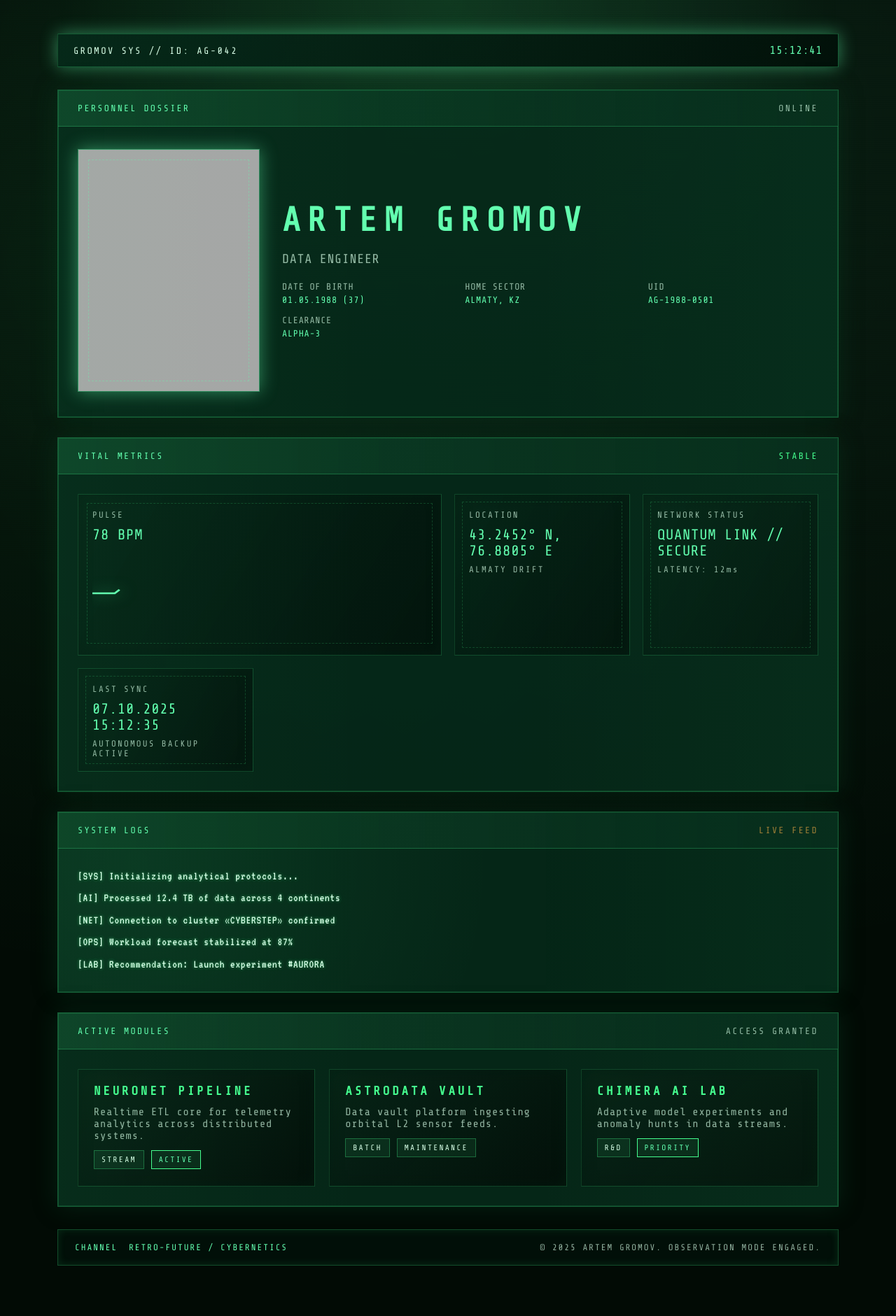
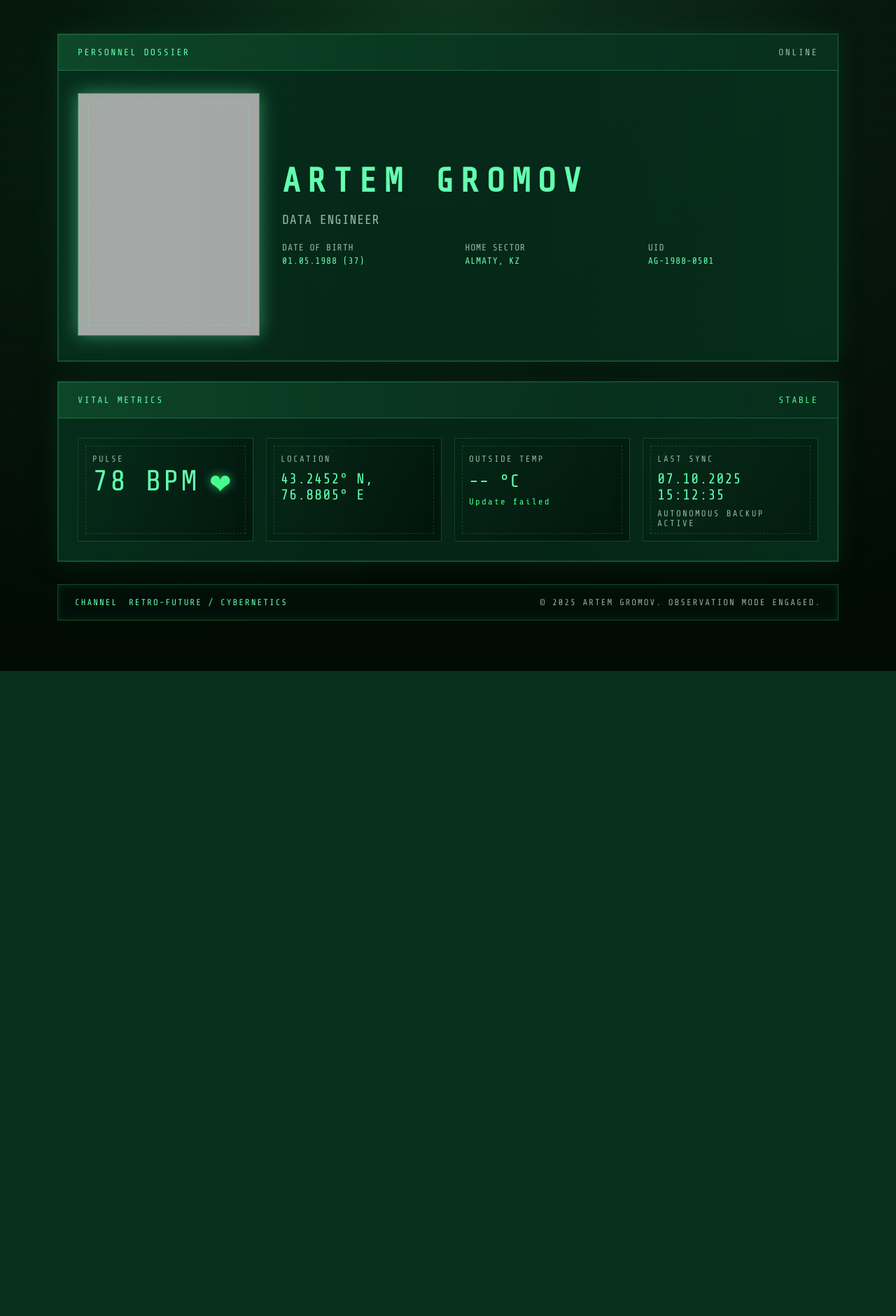
Before and after one commit to artem-gromov/gromov-kz, a PHP site: page / in a window 1280 px wide. Shown: the whole page at 70% size. After the commit the page ends 959 px from the top, so only its background shows below. Run offline with PHP 8.4, Linux system fonts and the light colour scheme; grey boxes are pictures that could not be loaded.

Commit message:
refactor: remove top-bar and logs sections; enhance pulse and temperature metrics display

```diff
--- a/assets/css/style.css
+++ b/assets/css/style.css
@@ -84,27 +84,6 @@ a {
     display: flex;
     flex-direction: column;
     gap: 32px;
-}
-
-.top-bar {
-    display: flex;
-    align-items: center;
-    justify-content: space-between;
-    padding: 14px 22px;
-    background: linear-gradient(120deg, rgba(6, 42, 26, 0.92) 0%, rgba(2, 16, 9, 0.9) 100%);
-    border: 1px solid var(--border);
-    box-shadow: var(--glow);
-    text-transform: uppercase;
-}
-
-.top-bar__badge {
-    font-size: 0.85rem;
-    letter-spacing: 0.18em;
-}
-
-.top-bar__clock {
-    font-size: 1rem;
-    color: var(--neon-strong);
 }
 
 .terminal {
@@ -291,63 +270,49 @@ a {
     letter-spacing: 0.18em;
 }
 
-.metric--pulse {
-    grid-column: span 2;
-    padding-bottom: 24px;
+.pulse {
+    display: inline-flex;
+    align-items: center;
+    gap: 18px;
+    text-transform: uppercase;
+    letter-spacing: 0.18em;
 }
 
-.metric--pulse::before {
-    inset: 12px 12px 16px;
+.pulse__value {
+    font-size: clamp(2.1rem, 3.8vw, 2.6rem);
+    color: var(--neon-strong);
 }
 
-.metric__graph {
-    width: 100%;
-    height: 120px;
-    margin-top: 12px;
+.pulse__heart {
+    font-size: clamp(2.2rem, 4vw, 2.7rem);
+    color: var(--neon);
+    text-shadow: 0 0 12px rgba(69, 255, 143, 0.6);
+    animation: pulse-beat 1s ease-in-out infinite;
 }
 
-.metric__graph path {
-    fill: none;
-    stroke: var(--neon-strong);
-    stroke-width: 2;
-    stroke-dasharray: var(--dash, 260);
-    animation: pulse-line 3.4s linear infinite;
-    filter: drop-shadow(0 0 8px rgba(69, 255, 143, 0.55));
+.metric--temp .metric__value {
+    font-size: 1.6rem;
 }
 
-@keyframes pulse-line {
-    from {
-        stroke-dashoffset: 0;
-    }
-    to {
-        stroke-dashoffset: var(--dash, 260);
-    }
+.metric--temp .metric__hint {
+    color: var(--neon);
 }
 
-.logs {
-    padding: 28px;
-    max-height: 240px;
-    overflow-y: auto;
-    font-family: 'VT323', monospace;
-    font-size: 1.05rem;
-    line-height: 1.4;
-    display: grid;
-    gap: 8px;
-    background: radial-gradient(circle at 10% 10%, rgba(69, 255, 143, 0.08), transparent 50%);
-}
-
-.logs p {
-    margin: 0;
-    color: var(--text);
-    text-shadow: 0 0 4px rgba(69, 255, 143, 0.55);
-}
-
-.logs::-webkit-scrollbar {
-    width: 6px;
-}
-
-.logs::-webkit-scrollbar-thumb {
-    background: rgba(69, 255, 143, 0.4);
+@keyframes pulse-beat {
+    0%,
+    35%,
+    100% {
+        opacity: 1;
+        transform: scale(1);
+    }
+    45% {
+        opacity: 0.35;
+        transform: scale(0.88);
+    }
+    60% {
+        opacity: 1;
+        transform: scale(1.15);
+    }
 }
 
 .modules {
--- a/index.php
+++ b/index.php
@@ -20,10 +20,6 @@ $age = $birthDate->diff(new DateTime())->y;
 <div class="scanlines" aria-hidden="true"></div>
 <div class="haze" aria-hidden="true"></div>
 <div class="page">
-    <header class="top-bar">
-        <div class="top-bar__badge">GROMOV SYS // ID: AG-042</div>
-        <div class="top-bar__clock" data-role="clock">--:--:--</div>
-    </header>
 
     <main class="terminal">
         <section class="panel panel--identity">
@@ -52,10 +48,6 @@ $age = $birthDate->diff(new DateTime())->y;
                             <dt>UID</dt>
                             <dd>AG-1988-0501</dd>
                         </div>
-                        <div class="identity__item">
-                            <dt>Clearance</dt>
-                            <dd>ALPHA-3</dd>
-                        </div>
                     </dl>
                 </div>
             </div>
@@ -68,23 +60,20 @@ $age = $birthDate->diff(new DateTime())->y;
             </div>
             <div class="metrics">
                 <article class="metric metric--pulse">
-                    <div class="metric__info">
-                        <span class="metric__label">Pulse</span>
-                        <span class="metric__value" data-role="pulse-value">-- bpm</span>
+                    <span class="metric__label">Pulse</span>
+                    <div class="pulse">
+                        <span class="pulse__value" data-role="pulse-value">-- bpm</span>
+                        <span class="pulse__heart" aria-hidden="true">❤</span>
                     </div>
-                    <svg class="metric__graph" viewBox="0 0 300 100" preserveAspectRatio="none">
-                        <path data-role="pulse-path" d="M0,50 L20,50 L40,30 L60,70 L80,50 L110,50 L130,20 L150,80 L170,50 L200,50 L220,35 L240,65 L260,50 L280,50 L300,50"></path>
-                    </svg>
                 </article>
                 <article class="metric">
                     <span class="metric__label">Location</span>
                     <span class="metric__value" data-role="coordinates">43.2389° N, 76.8897° E</span>
-                    <span class="metric__hint">ALMATY DRIFT</span>
                 </article>
-                <article class="metric">
-                    <span class="metric__label">Network status</span>
-                    <span class="metric__value">Quantum Link // SECURE</span>
-                    <span class="metric__hint">LATENCY: 12ms</span>
+                <article class="metric metric--temp">
+                    <span class="metric__label">Outside temp</span>
+                    <span class="metric__value" data-role="temperature">-- °C</span>
+                    <span class="metric__hint" data-role="temperature-updated">Fetching...</span>
                 </article>
                 <article class="metric">
                     <span class="metric__label">Last sync</span>
@@ -94,52 +83,6 @@ $age = $birthDate->diff(new DateTime())->y;
             </div>
         </section>
 
-        <section class="panel panel--logs">
-            <div class="panel__header">
-                <span class="panel__title">SYSTEM LOGS</span>
-                <span class="panel__status panel__status--blink">LIVE FEED</span>
-            </div>
-            <div class="logs" data-role="logs">
-                <p>[SYS] Initializing analytical protocols...</p>
-                <p>[AI] Processed 12.4 TB of data across 4 continents</p>
-                <p>[NET] Connection to cluster «CYBERSTEP» confirmed</p>
-                <p>[OPS] Workload forecast stabilized at 87%</p>
-                <p>[LAB] Recommendation: Launch experiment #AURORA</p>
-            </div>
-        </section>
-
-        <section class="panel panel--projects">
-            <div class="panel__header">
-                <span class="panel__title">ACTIVE MODULES</span>
-                <span class="panel__status">ACCESS GRANTED</span>
-            </div>
-            <div class="modules">
-                <article class="module">
-                    <h2 class="module__title">NEURONET PIPELINE</h2>
-                    <p class="module__desc">Realtime ETL core for telemetry analytics across distributed systems.</p>
-                    <div class="module__status">
-                        <span class="module__tag">STREAM</span>
-                        <span class="module__tag module__tag--active">ACTIVE</span>
-                    </div>
-                </article>
-                <article class="module">
-                    <h2 class="module__title">ASTRODATA VAULT</h2>
-                    <p class="module__desc">Data vault platform ingesting orbital L2 sensor feeds.</p>
-                    <div class="module__status">
-                        <span class="module__tag">BATCH</span>
-                        <span class="module__tag">MAINTENANCE</span>
-                    </div>
-                </article>
-                <article class="module">
-                    <h2 class="module__title">CHIMERA AI LAB</h2>
-                    <p class="module__desc">Adaptive model experiments and anomaly hunts in data streams.</p>
-                    <div class="module__status">
-                        <span class="module__tag">R&D</span>
-                        <span class="module__tag module__tag--active">PRIORITY</span>
-                    </div>
-                </article>
-            </div>
-        </section>
     </main>
 
     <footer class="footer">
@@ -153,23 +96,17 @@ $age = $birthDate->diff(new DateTime())->y;
 
 <script>
     (function () {
-        const clockEl = document.querySelector('[data-role="clock"]');
         const coordsEl = document.querySelector('[data-role="coordinates"]');
         const pulseEl = document.querySelector('[data-role="pulse-value"]');
+        const temperatureEl = document.querySelector('[data-role="temperature"]');
+        const temperatureUpdatedEl = document.querySelector('[data-role="temperature-updated"]');
         const syncEl = document.querySelector('[data-role="sync"]');
-        const logsEl = document.querySelector('[data-role="logs"]');
-        const pulsePath = document.querySelector('[data-role="pulse-path"]');
 
         const baseLat = 43.238949;
         const baseLon = 76.889709;
 
         function pad(value) {
             return String(value).padStart(2, '0');
-        }
-
-        function updateClock() {
-            const now = new Date();
-            clockEl.textContent = `${pad(now.getHours())}:${pad(now.getMinutes())}:${pad(now.getSeconds())}`;
         }
 
         function updateSyncTimestamp() {
@@ -188,55 +125,48 @@ $age = $birthDate->diff(new DateTime())->y;
         }
 
         function updatePulse() {
+            if (!pulseEl) {
+                return;
+            }
             const bpm = Math.floor(72 + Math.random() * 10);
             pulseEl.textContent = `${bpm} bpm`;
         }
 
-        function animatePulseGraph() {
-            if (!pulsePath) {
+        async function updateTemperature() {
+            if (!temperatureEl || !temperatureUpdatedEl) {
                 return;
             }
-            const length = pulsePath.getTotalLength();
-            pulsePath.style.setProperty('--dash', length);
-        }
-
-        function pushLogLine() {
-            if (!logsEl) {
-                return;
-            }
-            const now = new Date();
-            const phrases = [
-                'Integrity sweep completed.',
-                'New telemetry source detected.',
-                'Clustering cycle finished successfully.',
-                'Anomaly scan: no deviations.',
-                'Visualization protocol loaded.',
-                'Access level confirmed.',
-                'Load forecast recalibrated.',
-                'Security signatures synchronized.'
-            ];
-            const randomPhrase = phrases[Math.floor(Math.random() * phrases.length)];
-            const timestamp = `${pad(now.getHours())}:${pad(now.getMinutes())}:${pad(now.getSeconds())}`;
-            const entry = document.createElement('p');
-            entry.textContent = `[${timestamp}] ${randomPhrase}`;
-            logsEl.appendChild(entry);
-            logsEl.scrollTop = logsEl.scrollHeight;
-            if (logsEl.children.length > 12) {
-                logsEl.removeChild(logsEl.firstElementChild);
+            try {
+                temperatureUpdatedEl.textContent = 'Fetching...';
+                const response = await fetch('https://api.open-meteo.com/v1/forecast?latitude=43.2389&longitude=76.8897&current=temperature_2m&timezone=auto');
+                if (!response.ok) {
+                    throw new Error('Request failed');
+                }
+                const data = await response.json();
+                const temperature = data?.current?.temperature_2m;
+                if (typeof temperature !== 'number') {
+                    throw new Error('Missing temperature');
+                }
+                temperatureEl.textContent = `${Math.round(temperature)} °C`;
+                const timeStamp = data?.current?.time ? new Date(data.current.time) : new Date();
+                temperatureUpdatedEl.textContent = `Updated ${pad(timeStamp.getHours())}:${pad(timeStamp.getMinutes())}`;
+            } catch (error) {
+                temperatureEl.textContent = '-- °C';
+                temperatureUpdatedEl.textContent = 'Update failed';
             }
         }
 
-        updateClock();
+
+
         updateSyncTimestamp();
         updateCoordinates();
         updatePulse();
-        animatePulseGraph();
+        updateTemperature();
 
-        setInterval(updateClock, 1000);
         setInterval(updateCoordinates, 2200);
         setInterval(updatePulse, 2800);
         setInterval(updateSyncTimestamp, 10000);
-        setInterval(pushLogLine, 6000);
+        setInterval(updateTemperature, 15 * 60 * 1000);
     })();
 </script>
 </body>
```
